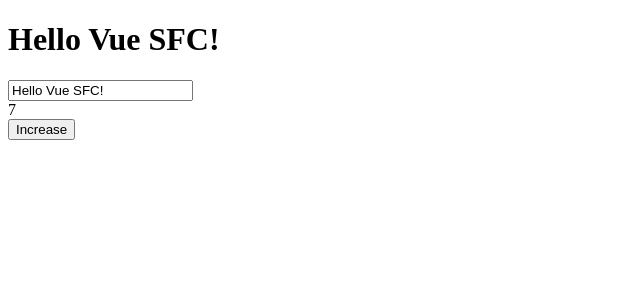
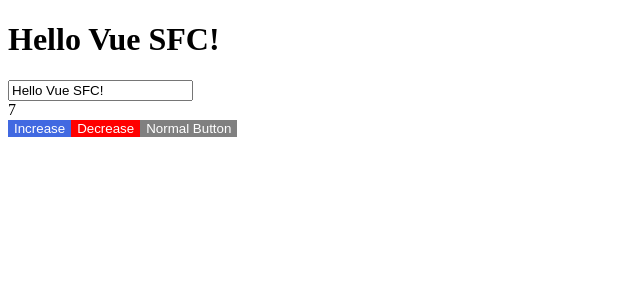
Before and after one commit to lazy-sky/vue_practice, a Vue app: page / in a window 1280 px wide. Shown: the top 300 px of the page, without its empty margins (0-640 px from the left). Built offline with nearby package versions, Linux system fonts and the light colour scheme; the HTML template or start-up script is replaced by a standard one.

Commit message:
Uninteded style

```diff
--- a/src/App.vue
+++ b/src/App.vue
@@ -10,6 +10,13 @@
   >
     Increase
   </TheButton>
+  <TheButton
+    name="danger"
+    @click="count -=1"
+  >
+    Decrease
+  </TheButton>
+  <button>Normal Button</button>
 </template>
 
 <script>
--- a/src/components/TheButton.vue
+++ b/src/components/TheButton.vue
@@ -18,3 +18,21 @@
   }
 }
 </script>
+
+<style>
+/* 일반 버튼 태그에도 영향을 주고 있다 */
+button {
+  background: none;
+  background-color: gray;
+  color: white;
+  border: none;
+}
+
+button.primary {
+  background-color:royalblue;
+}
+
+button.danger {
+  background-color: red;
+}
+</style>
```
